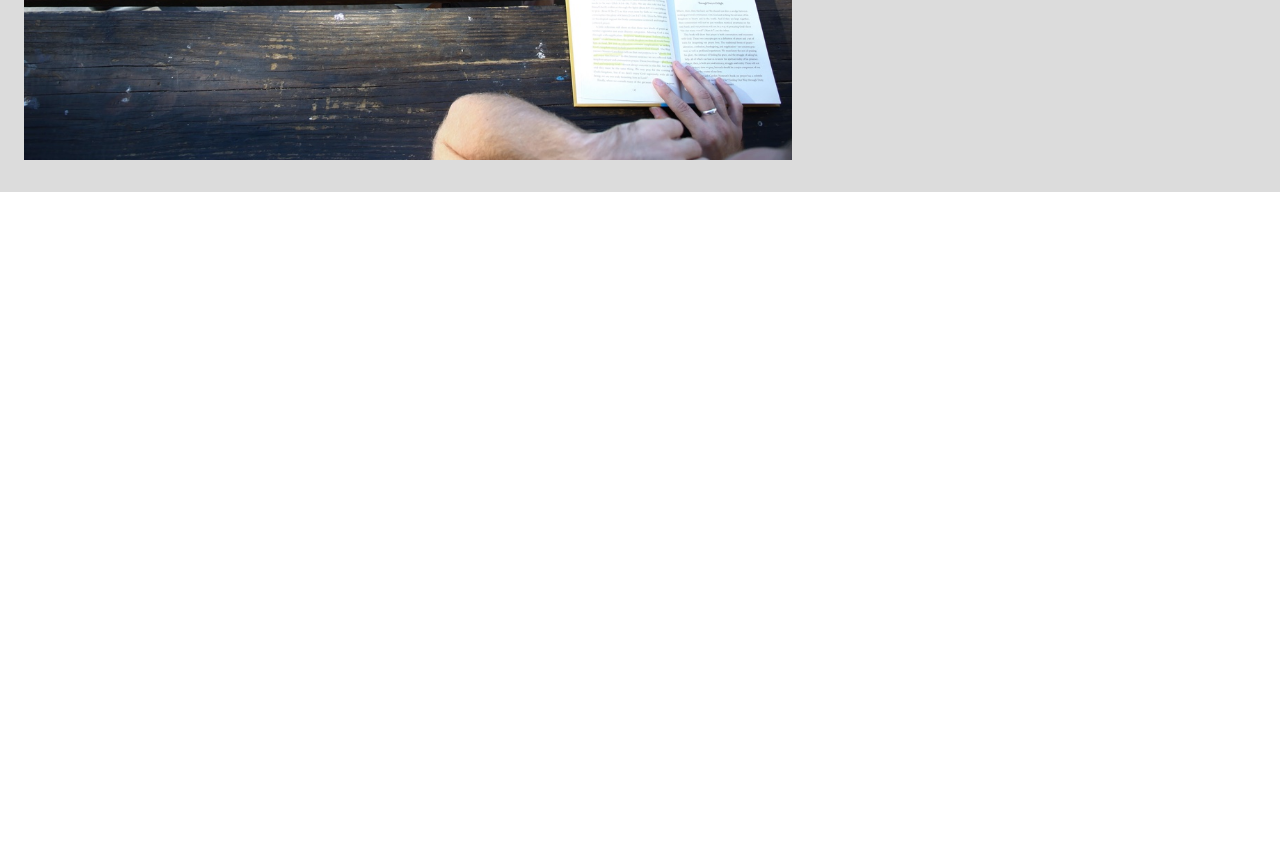
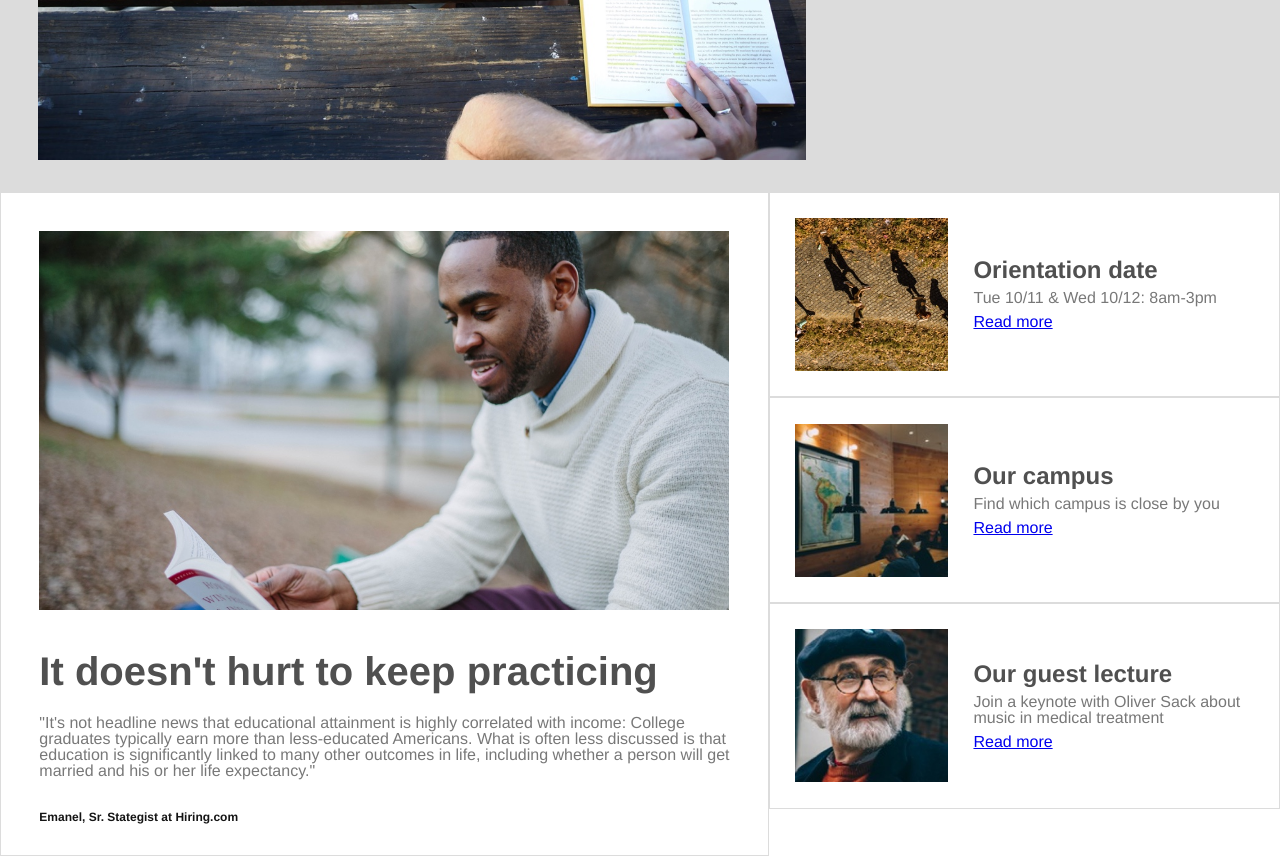
Before and after one commit to Fostrich10/ColmarAcademy, a plain HTML site: page index.html in a window 1280 px wide. Shown: the part 504-1360 px from the top of the page. Before the commit the page ends 800 px from the top, so only its background shows below. Drawn offline with Linux system fonts and the light colour scheme.

Commit message:
Add content and style of articals section of site for large screens.

```diff
--- a/index.html
+++ b/index.html
@@ -33,7 +33,40 @@
       </div>
 
       <div class="articals">
-
+        <div class="mainArtical">
+          <img src="resources/images/information-main.jpg" alt="A man reading a book">
+          <div class="text">
+            <h1>It doesn't hurt to keep practicing</h1>
+            <p>"It's not headline news that educational attainment is highly correlated with income: College graduates typically earn more than less-educated Americans. What is often less discussed is that education is significantly linked to many other outcomes in life, including whether a person will get married and his or her life expectancy."</p>
+            <p class="reference">Emanel, Sr. Stategist at Hiring.com</p>
+          </div>
+        </div>
+        <div class="subArticals">
+          <div class="subArtical">
+            <img src="resources/images/information-orientation.jpg" alt="Overhead of people walking">
+            <div>
+              <h3>Orientation date</h3>
+              <p>Tue 10/11 & Wed 10/12: 8am-3pm</p>
+              <a href="#">Read more</a>
+            </div>
+          </div>
+          <div class="subArtical">
+            <img src="resources/images/information-campus.jpg" alt="Map on a wall at a coffee shop">
+            <div>
+              <h3>Our campus</h3>
+              <p>Find which campus is close by you</p>
+              <a href="#">Read more</a>
+            </div>
+          </div>
+          <div class="subArtical">
+            <img src="resources/images/information-guest-lecture.jpg" alt="Elderly man in specticals">
+            <div>
+              <h3>Our guest lecture</h3>
+              <p>Join a keynote with Oliver Sack about music in medical treatment</p>
+              <a href="#">Read more</a>
+            </div>
+          </div>
+        </div>
       </div>
 
       <div class="courses">
--- a/resources/css/master.css
+++ b/resources/css/master.css
@@ -6,6 +6,16 @@ html {
 body {
   padding: 0;
   margin: 0;
+}
+
+h1 {
+  font-size: 2.5rem;
+  font-weight: bolder;
+  color: rgb(80,80,80);
+}
+
+p {
+  color: rgb(120,120,120);
 }
 
 .gray {
@@ -38,6 +48,7 @@ header {
 
 .logo img {
   height: 3.5rem;
+  margin-left: 1.5rem;
 }
 
 nav {
@@ -68,7 +79,7 @@ nav span {
 .banner img {
   width: 60%;
   height: auto;
-  padding: 2rem 1.5rem;
+  margin: 2rem 3%;
 }
 
 .tag {
@@ -77,11 +88,6 @@ nav span {
   display: flex;
   flex-direction: column;
   justify-content: space-between;
-}
-
-.tag h1 {
-  font-size: 2.5rem;
-  font-weight: bolder;
 }
 
 .tag h2 {
@@ -100,3 +106,77 @@ span.button {
   font-size: 1.2rem;
   border-radius: .1rem;
 }
+
+/* Styles for Articals */
+
+.articals {
+  display: flex;
+}
+
+.mainArtical {
+  width: 60%;
+  height: auto;
+  border: 1px solid rgb(220,220,220);
+}
+
+.mainArtical img {
+  width: 90%;
+  height: auto;
+  margin: 5%;
+}
+
+.text {
+  margin: 0 5%;
+}
+
+.text h1 {
+  margin-bottom: 1.5rem;
+}
+
+.text p {
+  margin-bottom: 2rem;
+}
+
+.reference {
+  color: rgb(20,20,20);
+  font-size: .75rem;
+  font-weight: bold;
+}
+
+.subArticals {
+  width: 40%;
+  display: flex;
+  flex-direction: column;
+  flex-basis: auto;
+}
+
+.subArtical {
+  border: 1px solid rgb(220,220,220);
+  display: flex;
+  align-items: center;
+  transition: background-color 500ms ease 100ms;
+}
+
+.subArtical img {
+  width: 30%;
+  height: auto;
+  margin: 5%;
+}
+
+.subArtical div {
+  width: 60%;
+}
+
+ .subArtical:hover {
+  background-color: rgb(220,220,220);
+}
+
+.subArtical h3 {
+  font-size: 1.5rem;
+  color: rgb(80,80,80);
+  font-weight: bold;
+}
+
+.subArtical p {
+  margin: .5rem 0;
+}
```
